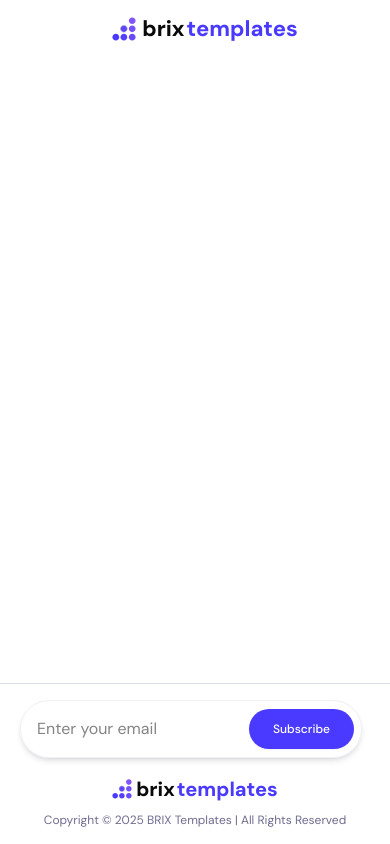
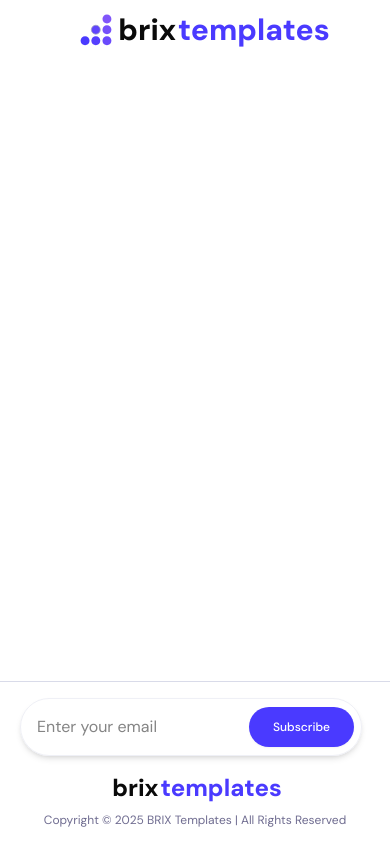
Before and after one commit to teoMarinov/Adstart-Media-Frontend, a Next.js app: page / in a window 390 px wide. Built offline with nearby package versions, Linux system fonts and the light colour scheme.

Commit message:
refactor ProjectBrand sizes

```diff
--- a/src/components/ProjectBrand/index.tsx
+++ b/src/components/ProjectBrand/index.tsx
@@ -3,13 +3,13 @@ import { ProjectBrandProps } from "./type";
 
 export default function ProjectBrand({ variant = "large" }: ProjectBrandProps) {
   const imageClassName: Record<typeof variant, string> = {
-    large: "size-6 sm:size-8 mr-1.5 sm:mr-3",
-    small: "size-5 sm:size-6 mr-1 sm:mr-2.5"
+    large: "size-8 mr-1.5 sm:mr-3",
+    small: ":size-6 mr-1 sm:mr-2.5"
   }
 
   const labelClassName: Record<typeof variant, string> = {
-    large: "text-[22px] font-extrabold sm:text-3xl",
-    small: "text-[20px] font-extrabold sm:text-2xl"
+    large: "font-extrabold text-3xl",
+    small: "font-extrabold text-2xl"
   }
 
   return (
```
